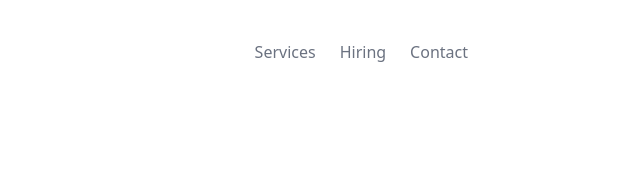
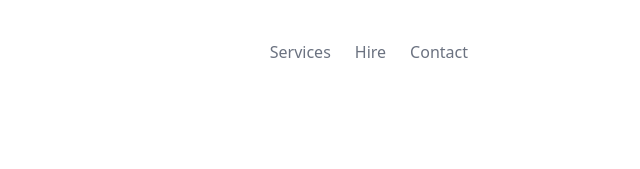
Before and after one commit to obadakhalili/mergy-clone, a website: page public/index.html in a window 1280 px wide. Shown: the top 169 px of the page, 636-1276 px from the left. Drawn offline with nearby package versions, Linux system fonts and the light colour scheme; files that its build step writes are made by us from their sources.

Commit message:
Redefine Hiring to Hire in the navbar and the sidebar

```diff
--- a/public/index.html
+++ b/public/index.html
@@ -18,7 +18,7 @@
             <a href="#">Services</a>
           </li>
           <li class="text-gray-500 hover:text-blue-500">
-            <a href="#">Hiring</a>
+            <a href="#">Hire</a>
           </li>
           <li class="text-gray-500 hover:text-blue-500">
             <a href="#">Contact</a>
@@ -36,7 +36,7 @@
           <a href="#">Services</a>
         </li>
         <li>
-          <a href="#">Hiring</a>
+          <a href="#">Hire</a>
         </li>
         <li>
           <a href="#">Contact</a>
```
